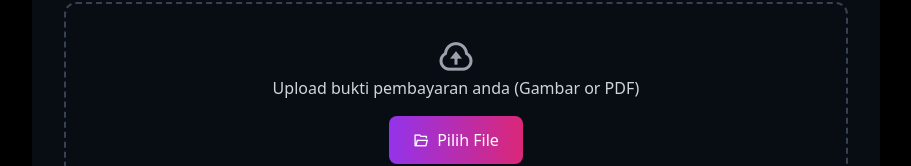
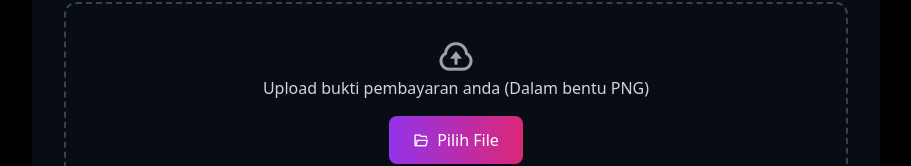
Before and after one commit to FeynmanProject/feynmanbookstore.github.io, a Next.js app: page /order in a window 1280 px wide. Shown: the part 1332-1498 px from the top of the page, without its empty margins (184-1095 px from the left). Built offline with nearby package versions, Linux system fonts and the light colour scheme.

Commit message:
Update page.tsx

```diff
--- a/app/order/page.tsx
+++ b/app/order/page.tsx
@@ -321,7 +321,7 @@ const response = await fetch('/api/submit-order', {
 
             <div className="border-2 border-dashed border-gray-700 rounded-xl p-8 text-center hover:border-purple-500 transition-colors">
               <i className="ri-upload-cloud-line text-4xl text-gray-400 mb-4"></i>
-              <p className="text-gray-300 mb-4">Upload bukti pembayaran anda (Gambar or PDF)</p>
+              <p className="text-gray-300 mb-4">Upload bukti pembayaran anda (Dalam bentu PNG)</p>
 
               <input
                 type="file"
```
